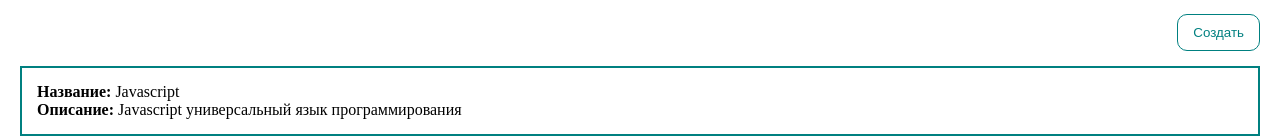
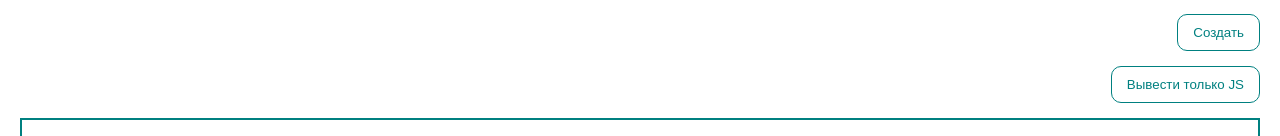
Before and after one commit to VladimirGromyko/vue-test, a Vue app: page / in a window 1280 px wide. Shown: the part 143-279 px from the top of the page. Built offline with nearby package versions, Linux system fonts and the light colour scheme.

Commit message:
Add GoodsList with  first good.

```diff
--- a/src/App.vue
+++ b/src/App.vue
@@ -33,7 +33,10 @@
     <!--      <div><strong>Название:</strong> {{ post.title }}</div>-->
     <!--      <div><strong>Описание:</strong> {{ post.body }}</div>-->
     <!--    </div>-->
-    <PostForm @create="createPost"/>
+    <PostForm
+        @create="createPost"
+        :filter="filter"
+    />
     <PostList :posts="posts"/>
     <GoodsList
         :product="product"
@@ -106,7 +109,7 @@ export default {
     // addDislike() {
     //   this.dislikes += 1
     // },
-    filter() {
+    filter(posts) {
       this.posts = this.posts.filter((el) => el.title === 'Javascript')
     },
 
--- a/src/components/PostForm.vue
+++ b/src/components/PostForm.vue
@@ -22,6 +22,11 @@
         @click="createPost"
     >Создать
     </button>
+    <button
+        class="btn"
+        @click="filter"
+    >Вывести только JS
+    </button>
   </form>
 </template>
 
@@ -36,7 +41,18 @@ export default {
       }
     }
   },
+  props: ["filter"],
+
+        // () {
+      // this.posts = this.posts.filter((el) => el.title === 'Javascript')
+    // },
+  // },
   methods: {
+      // filter() {
+      //   this.posts = this.posts.filter((el) => el.title === 'Javascript')
+      // },
+
+
     createPost() {
       // const newPost = {
       //   id: Date.now(),
```
Also changed, not shown: src/components/GoodsList.vue (+3 -6 lines).
